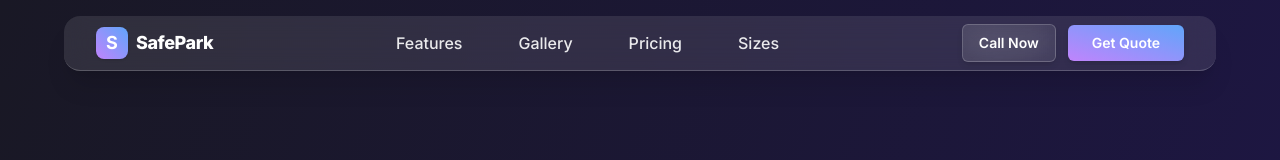
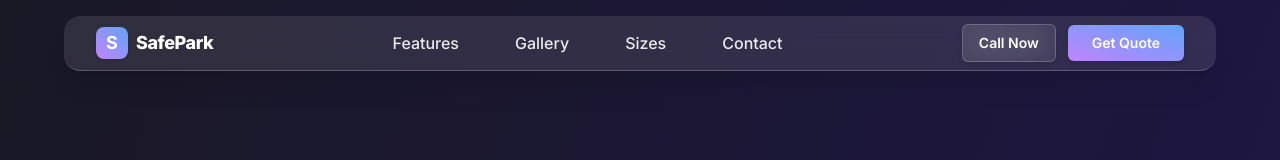
Before and after one commit to skillmates07-stack/safepark-website, a Next.js app: page / in a window 1280 px wide. Shown: the top 160 px of the page. Built offline with nearby package versions, Linux system fonts and the light colour scheme.

Commit message:
Update layout.tsx

```diff
--- a/src/app/layout.tsx
+++ b/src/app/layout.tsx
@@ -32,8 +32,8 @@ export default function RootLayout({ children }: { children: React.ReactNode })
               {[
                 { name: "Features", href: "/#features" },
                 { name: "Gallery", href: "/#gallery" },
-                { name: "Pricing", href: "/pricing" },
-                { name: "Sizes", href: "/#sizes" }
+                { name: "Sizes", href: "/sizes" },
+                { name: "Contact", href: "/#contact" }
               ].map((link) => (
                 <a
                   key={link.name}
```
